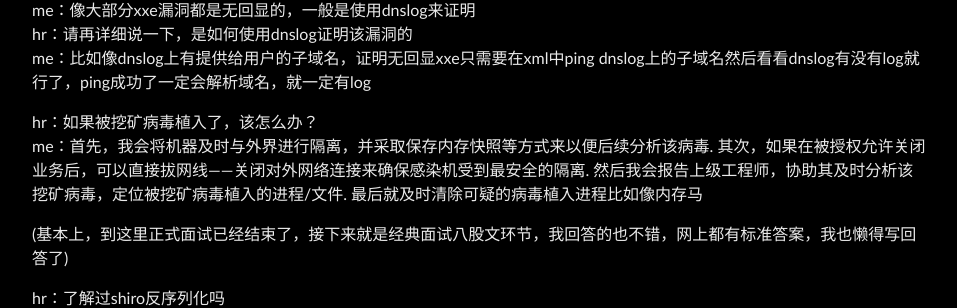
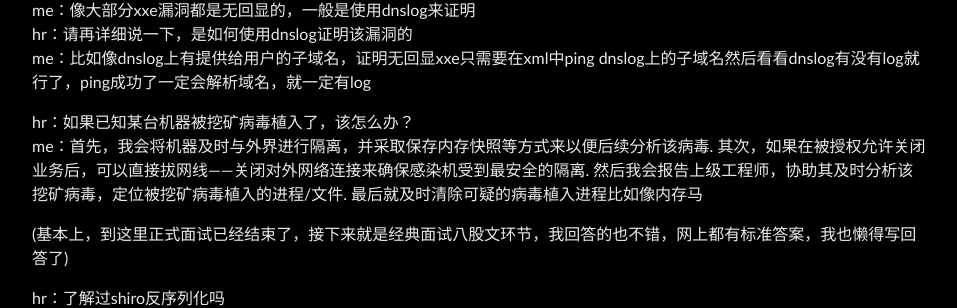
Before and after one commit to Leeyangee/leeyangee.github.io, a Jekyll site: the page built from _posts/2023-07-24-HVV面试 5分钟速通无基础国护蓝初面试.md, in a window 1280 px wide. Shown: the part 1017-1325 px from the top of the page, without its empty margins (160-1117 px from the left). Built offline with Jekyll 4.4.1, drawn with Linux system fonts in a browser that asks for light colours.

Commit message:
Update 2023-07-24-HVV面试 5分钟速通无基础国护蓝初面试.md

```diff
--- a/_posts/2023-07-24-HVV面试 5分钟速通无基础国护蓝初面试.md
+++ b/_posts/2023-07-24-HVV面试 5分钟速通无基础国护蓝初面试.md
@@ -35,7 +35,7 @@ me：像大部分xxe漏洞都是无回显的，一般是使用dnslog来证明
 hr：请再详细说一下，是如何使用dnslog证明该漏洞的
 me：比如像dnslog上有提供给用户的子域名，证明无回显xxe只需要在xml中ping dnslog上的子域名然后看看dnslog有没有log就行了，ping成功了一定会解析域名，就一定有log
 
-hr：如果被挖矿病毒植入了，该怎么办？
+hr：如果已知某台机器被挖矿病毒植入了，该怎么办？
 me：首先，我会将机器及时与外界进行隔离，并采取保存内存快照等方式来以便后续分析该病毒. 其次，如果在被授权允许关闭业务后，可以直接拔网线——关闭对外网络连接来确保感染机受到最安全的隔离. 然后我会报告上级工程师，协助其及时分析该挖矿病毒，定位被挖矿病毒植入的进程/文件. 最后就及时清除可疑的病毒植入进程比如像内存马
 
 (基本上，到这里正式面试已经结束了，接下来就是经典面试八股文环节，我回答的也不错，网上都有标准答案，我也懒得写回答了)
```
